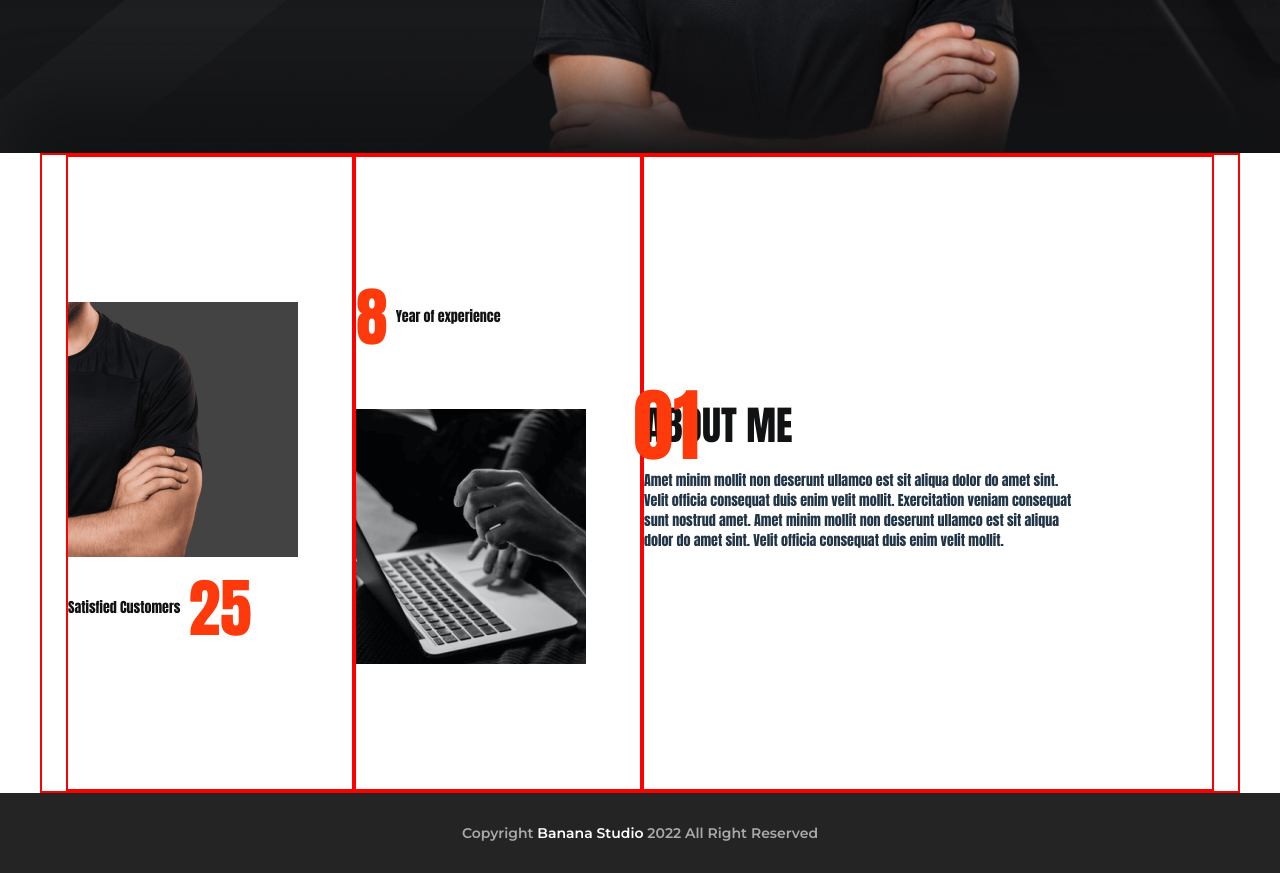
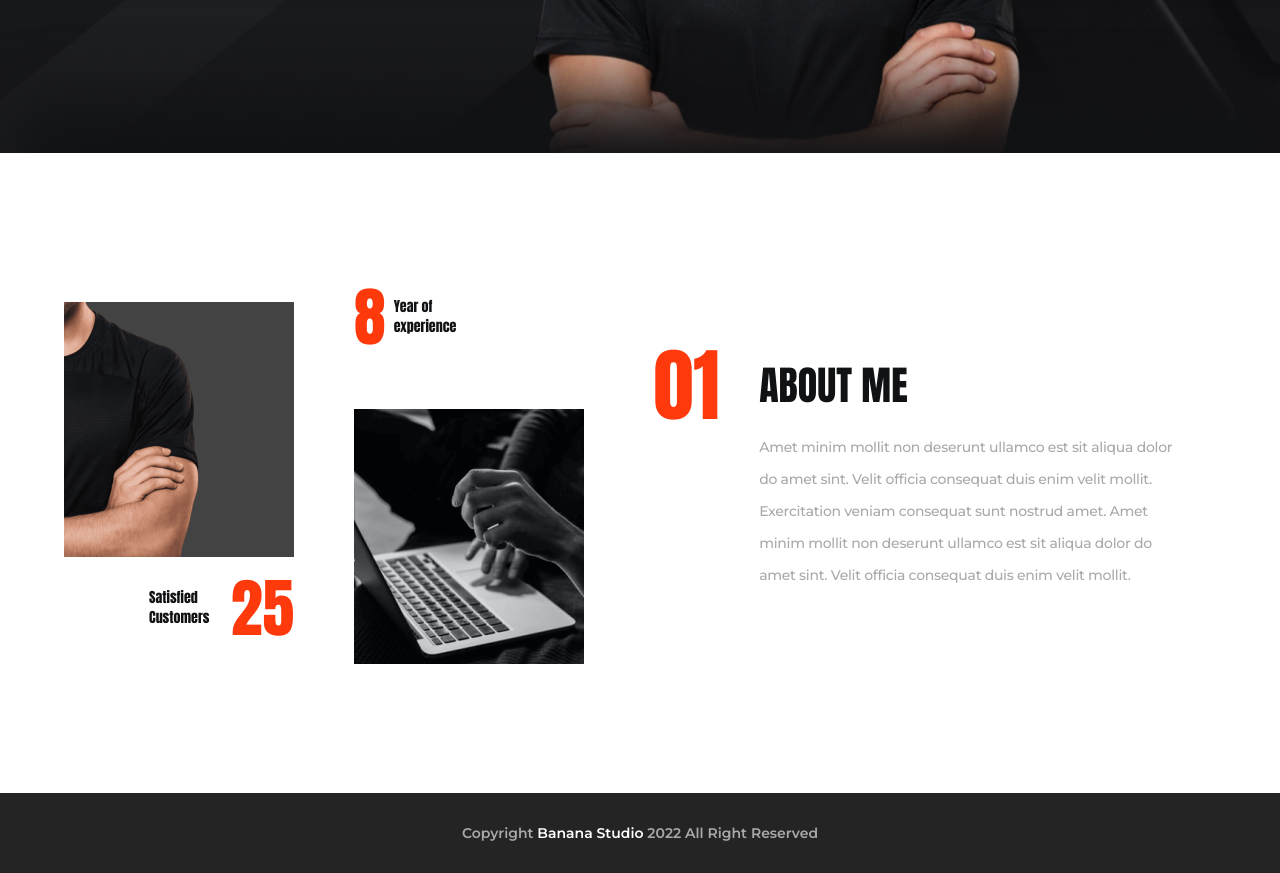
Before and after one commit to 89811421793/classcomponents, a React (Vite) app: page / in a window 1280 px wide. Shown: the part 574-1447 px from the top of the page. Built offline with nearby package versions, Linux system fonts and the light colour scheme.

Commit message:
вид AboutSection

```diff
--- a/src/components/SectionTitle.tsx
+++ b/src/components/SectionTitle.tsx
@@ -14,18 +14,19 @@ class SectionTitle extends Component<SectionTitleProps> {
                 display: 'flex',
                 alignItems: 'center',
                 position: 'relative',
+                width: '100%', // Устанавливаем ширину на 100%
                 color: (theme) => theme.palette.text.primary,
                 '&::before': {
                     content: `"${index < 10 ? '0' : ''}${index}"`, // Форматирование номера
                     position: 'absolute',
-                    left: '-7%',
+                    left: '-25%',
                     fontFamily: 'Anton',
                     fontSize: '80px',
                     fontWeight: 400,
                     color: (theme) => theme.palette.accent.main,
                 },
             }}>
-                <Typography component="h2" sx={{ fontFamily: 'Anton',  fontWeight: 400,  fontSize: '40px', textTransform: 'uppercase', }}>
+                <Typography component="h2" sx={{ fontFamily: 'Anton', fontWeight: 400, fontSize: '40px', textTransform: 'uppercase', width: '100%', textAlign: 'left' }}>
                     {title}
                 </Typography>
             </Box>
--- a/src/pages/homepage/sections/AboutSection.tsx
+++ b/src/pages/homepage/sections/AboutSection.tsx
@@ -7,13 +7,12 @@ import aboutImg2 from '../../../assets/images/about_img2.png';
 export class AboutSection extends Component {
     render() {
         return (
-            <Container sx={{ minHeight: '80vh', display: 'flex', border: '2px solid red' }}>
-
+            <Container sx={{ minHeight: '80vh', display: 'flex' }}>
                 {/* Левый блок */}
-                    <Box sx={{ flex: 1, display: 'flex', flexDirection: 'column', alignItems: 'flex-start', justifyContent: 'center', border: '2px solid red' }}>
+                <Box sx={{ flex: 1, display: 'flex', flexDirection: 'column', alignItems: 'flex-start', justifyContent: 'center', paddingRight: '60px'}}>
                     <img src={aboutImg1} alt="About Image 1" style={{ width: '230px', height: '255px', objectFit: 'cover' }} />
-                        <Box sx={{ display: 'flex', alignItems: 'center', mt: 2 }}>
-                            <Typography variant="body2" sx={{ color: 'text.primary', fontFamily: 'Anton', fontSize: '14px' }}>
+                    <Box sx={{ display: 'flex', alignItems: 'center', mt: 2, ml: '85px' }}>
+                        <Typography variant="body2" sx={{ color: 'text.primary', fontFamily: 'Anton', fontSize: '14px', maxWidth:'74px' }}>
                             Satisfied Customers
                         </Typography>
                         <Typography variant="h1" sx={{ color: 'accent.main', fontFamily: 'Anton', fontSize: '64px', fontWeight: 400, ml: 1 }}>
@@ -23,12 +22,12 @@ export class AboutSection extends Component {
                 </Box>
 
                 {/* Средний блок */}
-                    <Box sx={{ flex: 1, display: 'flex', flexDirection: 'column', alignItems: 'flex-start', justifyContent: 'center', border: '2px solid red' }}>
+                <Box sx={{ flex: 1, display: 'flex', flexDirection: 'column', alignItems: 'flex-start', justifyContent: 'center', paddingRight: '60px' }}>
                     <Box sx={{ display: 'flex', alignItems: 'center' }}>
                         <Typography variant="h1" sx={{ color: 'accent.main', fontFamily: 'Anton', fontSize: '64px', fontWeight: 400 }}>
                             8
                         </Typography>
-                            <Typography variant="body2" sx={{ color: 'text.primary', fontFamily: 'Anton', fontSize: '14px', ml: 1 }}>
+                        <Typography variant="body2" sx={{ color: 'text.primary', fontFamily: 'Anton', fontSize: '14px', ml: 1, maxWidth:'92px' }}>
                             Year of experience
                         </Typography>
                     </Box>
@@ -36,14 +35,25 @@ export class AboutSection extends Component {
                 </Box>
 
                 {/* Правый блок */}
-                    <Box sx={{ flex: 2, display: 'flex', flexDirection: 'column', alignItems: 'flex-start', justifyContent: 'center', border: '2px solid red' }}>
+                <Box sx={{ flex: 2, display: 'flex', flexDirection: 'column', justifyContent: 'center', pr:"35px", pl:"10%" }}>
                     <SectionTitle index={1} title={"About Me"}/>
-                        <Typography variant="body2" sx={{ maxWidth: '430px', mt: 2, textAlign: 'left' }}>
+                    <Typography
+                        variant="body2"
+                        sx={{
+                            maxWidth: '430px',
+                            mt: 2,
+                            color: 'text.secondary', // Цвет текста
+                            fontFamily: 'Montserrat', // Шрифт
+                            fontSize: '14px', // Размер шрифта
+                            fontWeight: 500, // Жирность
+                            lineHeight: '32px', // Высота строки
+                            letterSpacing: '-0.02em' // Интервал между буквами
+                        }}
+                    >
                         Amet minim mollit non deserunt ullamco est sit aliqua dolor do amet sint. Velit officia consequat duis enim velit mollit. Exercitation veniam consequat sunt nostrud amet.
                         Amet minim mollit non deserunt ullamco est sit aliqua dolor do amet sint. Velit officia consequat duis enim velit mollit.
                     </Typography>
                 </Box>
-
             </Container>
         );
     }
```
Lines whose indentation alone changed are shown as unchanged.
